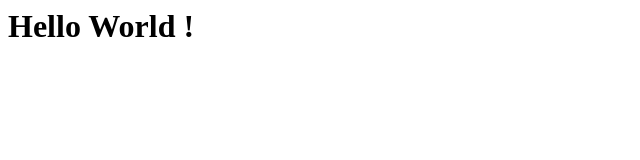
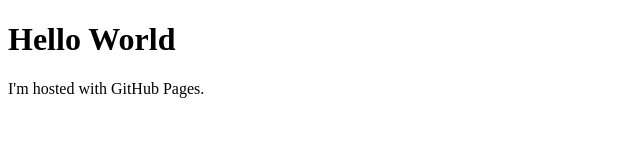
Before and after one commit to abrahamshad/abrahamshad.github.io, a plain HTML site: page index.html in a window 1280 px wide. Shown: the whole page, without its empty margins (0-640 px from the left). Drawn offline with Linux system fonts and the light colour scheme.

Commit message:
Update index.html

```diff
--- a/index.html
+++ b/index.html
@@ -1 +1,7 @@
-<h1>Hello World !</h1>
+<!DOCTYPE html>
+<html>
+<body>
+<h1>Hello World</h1>
+<p>I'm hosted with GitHub Pages.</p>
+</body>
+</html>
```
